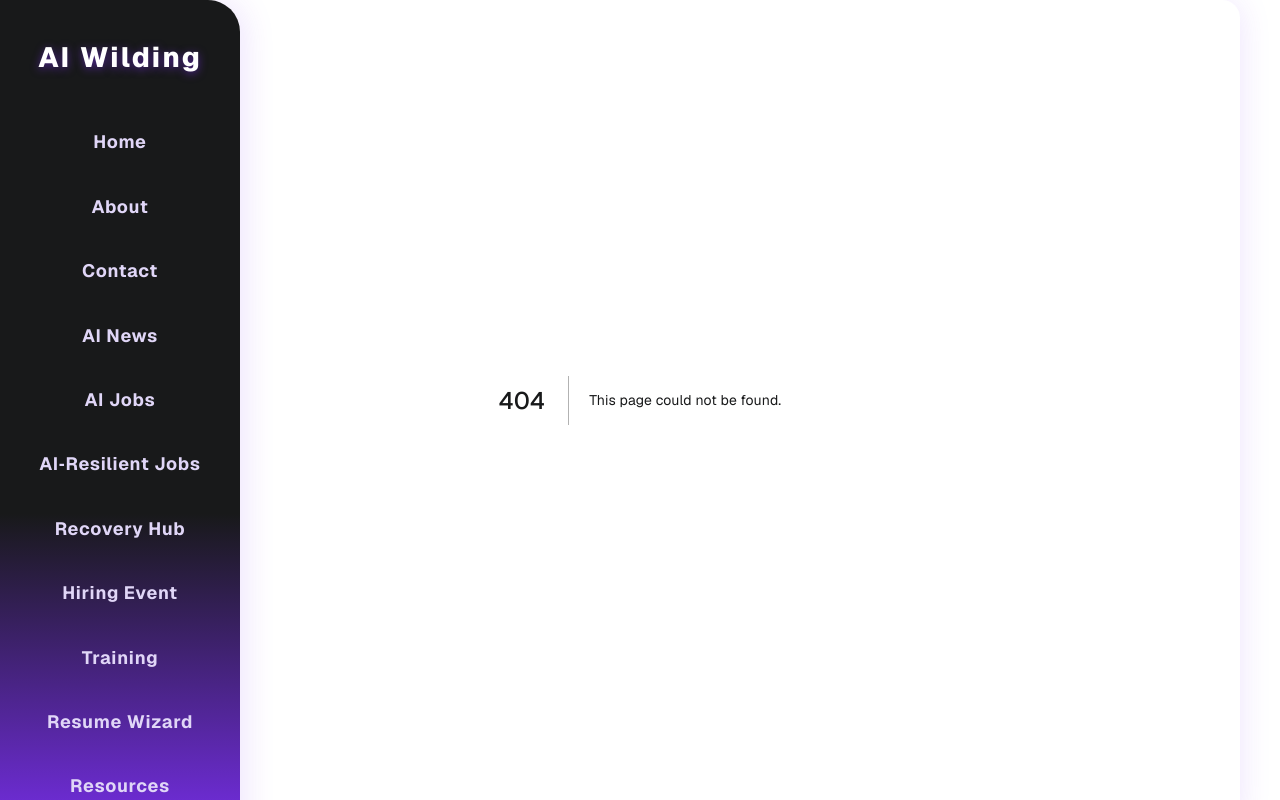
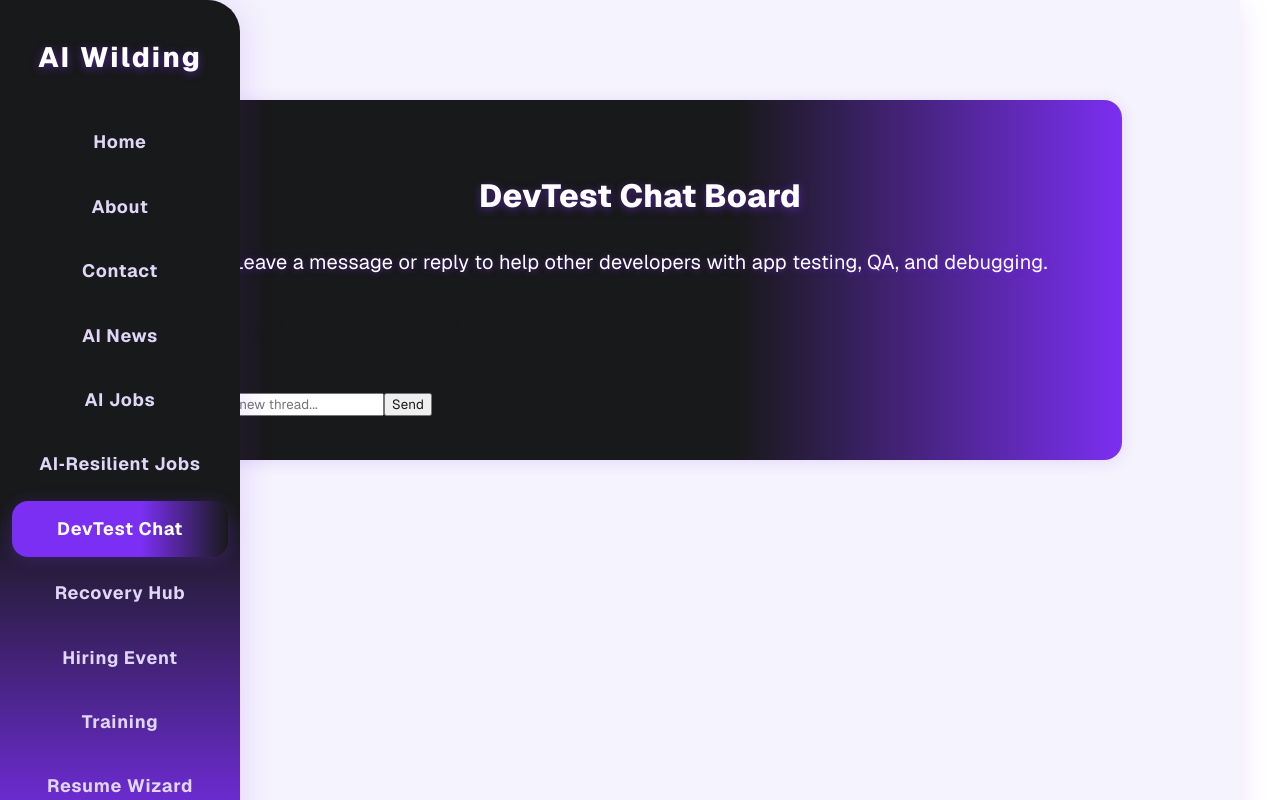
Before and after one commit to Shellzonit/auralis-sanctuary-, a Next.js app: page /devtest-chat in a window 1280 px wide. Before the commit this address had no page. Shown: the top 800 px of the page. Built offline with nearby package versions, Linux system fonts and the light colour scheme.

Commit message:
Move DevTest Chat Board to its own page and add navigation tab

```diff
--- /dev/null
+++ b/app/devtest-chat/page.tsx
@@ -0,0 +1,34 @@
+import dynamic from 'next/dynamic';
+
+const ThreadedChat = dynamic(() => import('../../components/ThreadedChat'), { ssr: false });
+
+export default function DevTestChatPage() {
+  return (
+    <main style={{
+      minHeight: '100vh',
+      width: '100%',
+      background: '#f5f3fd',
+      display: 'flex',
+      flexDirection: 'column',
+      alignItems: 'center',
+      justifyContent: 'flex-start',
+      paddingTop: '60px',
+    }}>
+      <section style={{
+        width: '100%',
+        maxWidth: 900,
+        margin: '2.5rem auto 2rem auto',
+        background: 'linear-gradient(90deg, #18191a 0%, #18191a 60%, #7b2ff2 100%)',
+        borderRadius: 18,
+        boxShadow: '0 2px 16px #7b2ff222',
+        padding: '2.5rem 2rem',
+      }}>
+        <h1 style={{ color: '#fff', fontSize: '2rem', fontWeight: 800, marginBottom: '1rem', textShadow: '0 2px 8px #7b2ff288', textAlign: 'center' }}>DevTest Chat Board</h1>
+        <p style={{ color: '#fff', marginBottom: '1.5rem', textShadow: '0 1px 6px #7b2ff288', textAlign: 'center' }}>
+          Leave a message or reply to help other developers with app testing, QA, and debugging.
+        </p>
+        <ThreadedChat />
+      </section>
+    </main>
+  );
+}
--- a/components/NavTabs.tsx
+++ b/components/NavTabs.tsx
@@ -22,6 +22,7 @@ export default function NavTabs() {
     { href: "/ai-news", label: "AI News" },
     { href: "/new-ai-jobs", label: "AI Jobs" },
     { href: "/admin/ai-resilient-jobs", label: "AI‑Resilient Jobs" },
+    { href: "/devtest-chat", label: "DevTest Chat" },
     { href: "/recovery", label: "Recovery Hub" },
     { href: "/hiring-events", label: "Hiring Event" },
     { href: "/training", label: "Training" },
```
Also changed, not shown: app/page.tsx (+0 -15 lines).
